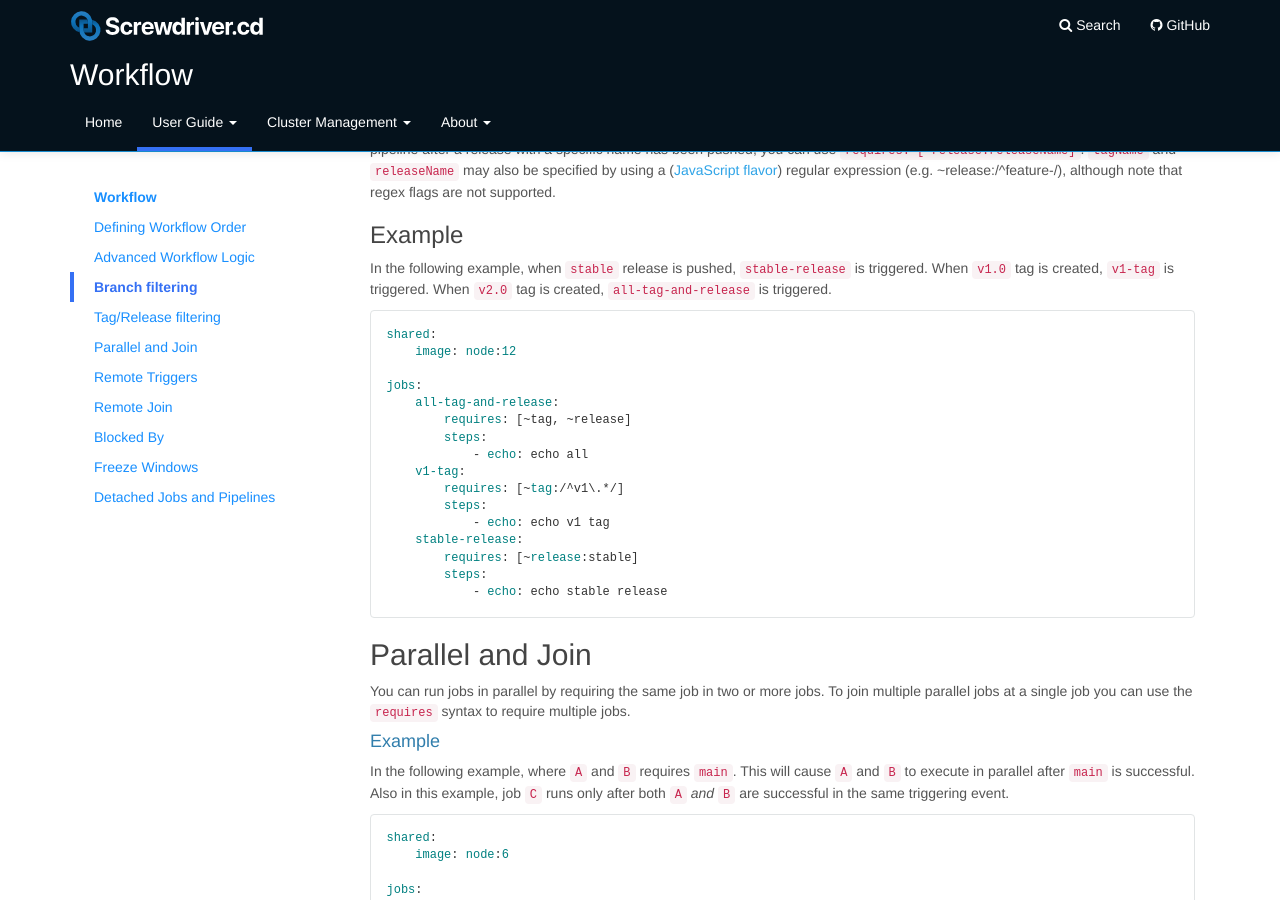
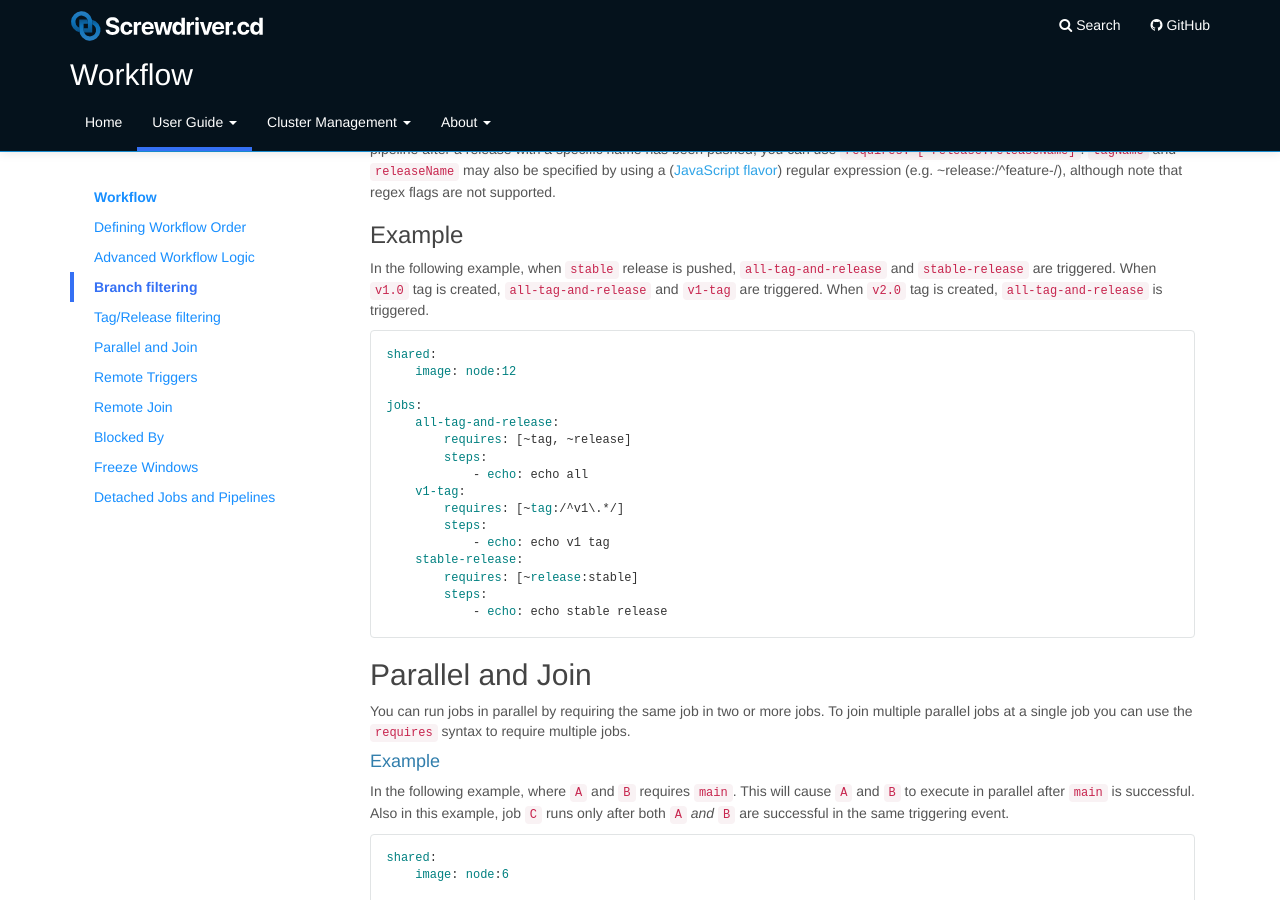
Before and after one commit to screwdriver-cd/guide, a Jekyll site: the page built from docs/user-guide/configuration/workflow.md, in a window 1280 px wide and 900 px high, scrolled down 3349 px. Built offline with Jekyll 4.4.1, drawn with Linux system fonts in a browser that asks for light colours.

Commit message:
fix: Corrected the description of tag/release trigger to a plausible behavior

````diff
--- a/docs/user-guide/configuration/workflow.md
+++ b/docs/user-guide/configuration/workflow.md
@@ -175,7 +175,7 @@ See the [branch filtering example repo](https://github.com/screwdriver-cd-test/b
 You can use Tag/Release filtering to limit the listening for `~tag`/`~release` events to a specific tag or release name. To trigger a job in your pipeline after a tag with a specific name has been created, you can use `requires: [~tag:tagName]`. To trigger a job in your pipeline after a release with a specific name has been pushed, you can use `requires: [~release:releaseName]`. `tagName` and `releaseName` may also be specified by using a ([JavaScript flavor](https://developer.mozilla.org/en-US/docs/Web/JavaScript/Guide/Regular_Expressions)) regular expression (e.g. ~release:/^feature-/), although note that regex flags are not supported.
 
 ### Example
-In the following example, when `stable` release is pushed, `stable-release` is triggered. When `v1.0` tag is created, `v1-tag` is triggered. When `v2.0` tag is created, `all-tag-and-release` is triggered.
+In the following example, when `stable` release is pushed, `all-tag-and-release` and `stable-release` are triggered. When `v1.0` tag is created, `all-tag-and-release` and `v1-tag` are triggered. When `v2.0` tag is created, `all-tag-and-release` is triggered.
 
 ```
 shared:
````
Also changed, not shown: docs/ja/user-guide/configuration/workflow.md (+1 -1 lines).
